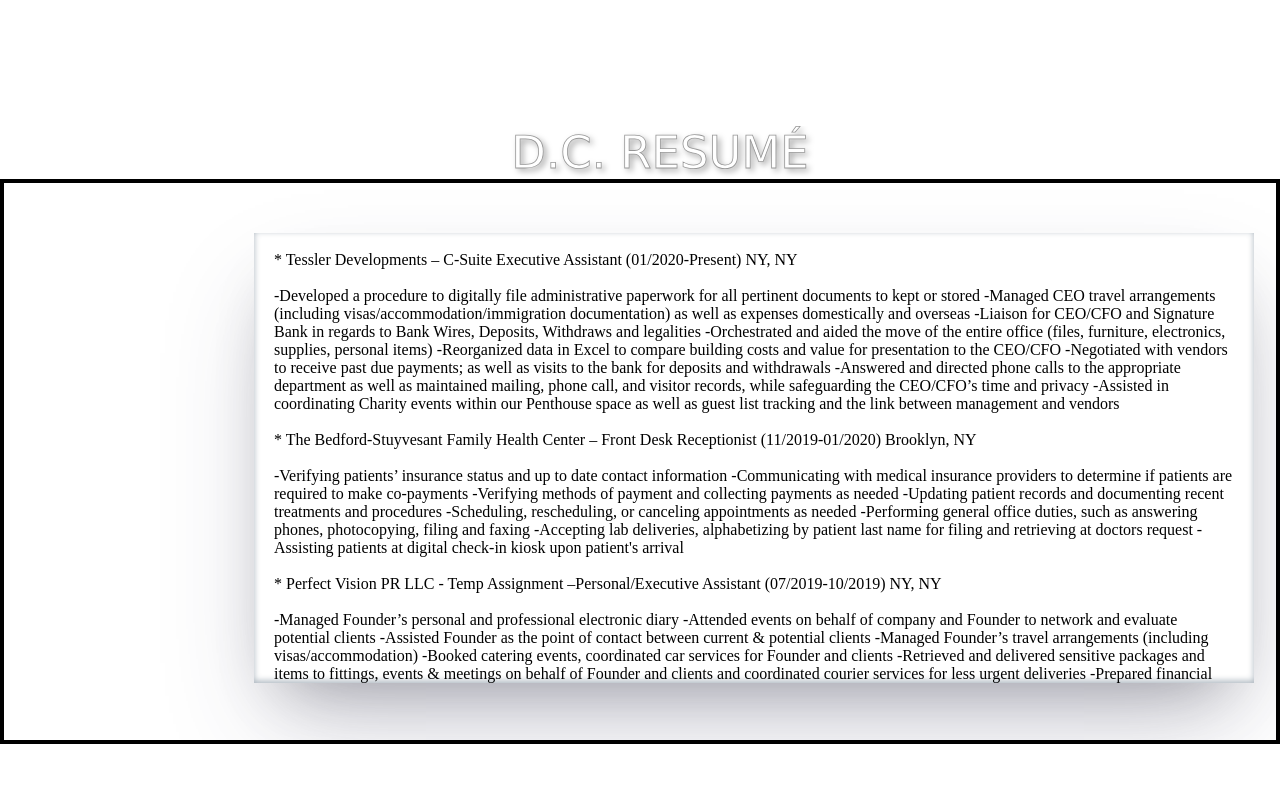
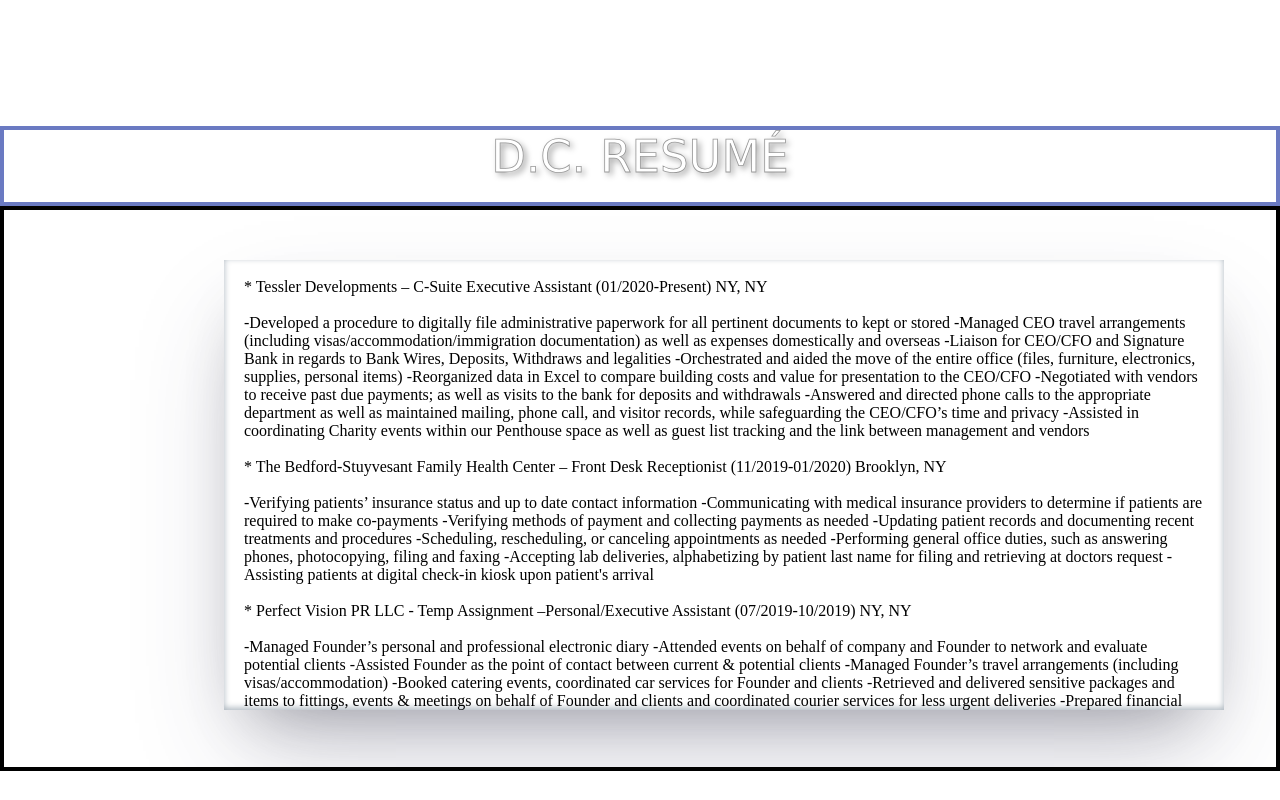
Before and after one commit to DamarisCanales/week2-challenge, a plain HTML site: page index.html in a window 1280 px wide. Shown: the part 1180-1980 px from the top of the page. Drawn offline with Linux system fonts and the light colour scheme.

Commit message:
About Me Edits

```diff
--- a/assets/css/style.css
+++ b/assets/css/style.css
@@ -116,7 +116,7 @@ header nav ul li {
   }
 
   .heroHeader {
-    border: 4px solid rgb(56, 36, 153);
+    /* border: 4px solid rgb(56, 36, 153); */
     height: 80px;
     width: 100%;
     text-align: center;
@@ -344,6 +344,8 @@ footer{
 
 
 .headerText {
+    border: 4px solid rgb(106, 122, 194);
+    height: 80px;
     text-align: center;
     font-size: 45px;
     -webkit-text-stroke-width: 0.8px;
--- a/index.html
+++ b/index.html
@@ -122,7 +122,7 @@
 
     <!-- Main Nav. HPL Recall Blocks Content -->
 
-    <div style="margin-left: 40px;" class="headerText" class="heroHeader">
+    <div id="resume" class="headerText">
 
         D.C. RESUMÉ
 
@@ -133,7 +133,7 @@
     <section id="resumeContent">
 
 
-        <div style="margin-left: 250px; margin-top: 50px;padding-right: 20px; padding-left: 20px; height:450px;width:1000px; overflow:auto; font-size: 16px; font-family: 'Times New Roman', Times, serif;  box-shadow: rgba(50, 50, 93, 0.25) 0px 50px 100px -20px, rgba(0, 0, 0, 0.3) 0px 30px 60px -30px, rgba(10, 37, 64, 0.35) 0px -2px 6px 0px inset;
+        <div style="margin-left: 220px; margin-top: 50px;padding-right: 20px; padding-left: 20px; height:450px;width:1000px; overflow:auto; font-size: 16px; font-family: 'Times New Roman', Times, serif;  box-shadow: rgba(50, 50, 93, 0.25) 0px 50px 100px -20px, rgba(0, 0, 0, 0.3) 0px 30px 60px -30px, rgba(10, 37, 64, 0.35) 0px -2px 6px 0px inset;
         ">
 
             <br>
```
